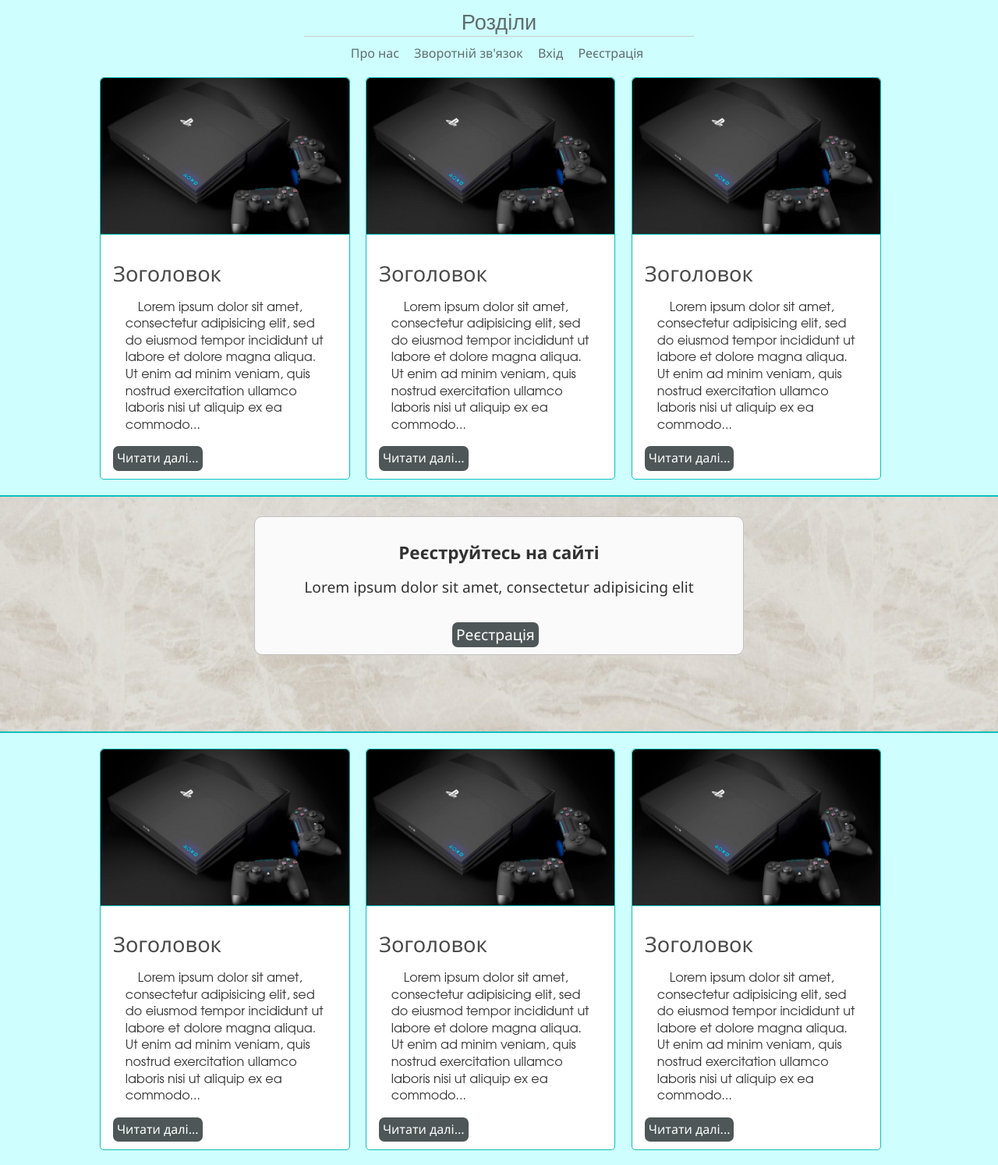
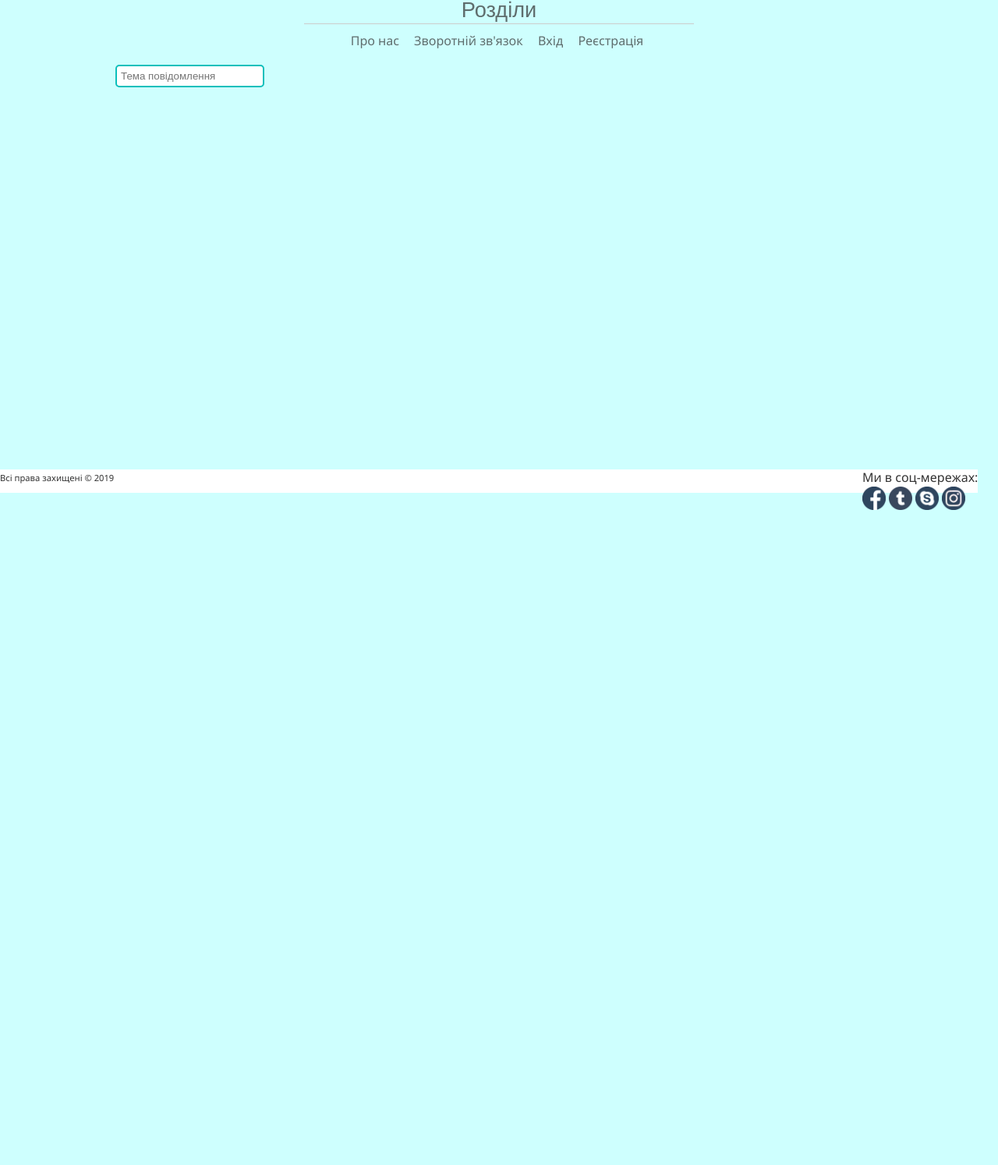
Before and after one commit to LeolazShepard/Test-Site, a plain HTML site: page www/index.html in a window 1280 px wide. Shown: the part 84-1578 px from the top of the page at 78% size. After the commit the page ends 800 px from the top, so only its background shows below. Drawn offline with Linux system fonts and the light colour scheme.

Commit message:
Made same changes and created new file

```diff
--- a/www/index.html
+++ b/www/index.html
@@ -30,104 +30,9 @@
 </center>
 <div id="wrapper">
 	<div id="articles">
-		<article>
-			<img src="image/article.jpg" alt="Plastation 5" title="Plastation 5">
-			<h2>Зоголовок</h2>
-			<p>Lorem ipsum dolor sit amet, consectetur adipisicing elit, sed do eiusmod
-			tempor incididunt ut labore et dolore magna aliqua. Ut enim ad minim veniam,
-			quis nostrud exercitation ullamco laboris nisi ut aliquip ex ea commodo...
-			</p>
-			<a href="articles.html">Читати далі...</a>
-		</article>
-		<article>
-			<img src="image/article.jpg" alt="Plastation 5" title="Plastation 5">
-			<h2>Зоголовок</h2>
-			<p>Lorem ipsum dolor sit amet, consectetur adipisicing elit, sed do eiusmod
-			tempor incididunt ut labore et dolore magna aliqua. Ut enim ad minim veniam,
-			quis nostrud exercitation ullamco laboris nisi ut aliquip ex ea commodo...
-			</p>
-			<a href="articles.html">Читати далі...</a>
-		</article>
-		<article>
-			<img src="image/article.jpg" alt="Plastation 5" title="Plastation 5">
-			<h2>Зоголовок</h2>
-			<p>Lorem ipsum dolor sit amet, consectetur adipisicing elit, sed do eiusmod
-			tempor incididunt ut labore et dolore magna aliqua. Ut enim ad minim veniam,
-			quis nostrud exercitation ullamco laboris nisi ut aliquip ex ea commodo...
-			</p>
-			<a href="articles.html">Читати далі...</a>
-		</article>
-	</div>
-	<div class="clear">
-	<div id="main_soc_block">
-		<center>
-		<div id="main_soc_block_in" ><h3>Реєструйтесь на сайті</h3>
-			<p>Lorem ipsum dolor sit amet, consectetur adipisicing elit</p>
-			<center>
-			<a href="reg.html">Реєстрація</a>
-			</center>
-		</div>
-		</center>
-	</div>
-	</div>
-	<div id="articles">
-		<article>
-			<img src="image/article.jpg" alt="Plastation 5" title="Plastation 5">
-			<h2>Зоголовок</h2>
-			<p>Lorem ipsum dolor sit amet, consectetur adipisicing elit, sed do eiusmod
-			tempor incididunt ut labore et dolore magna aliqua. Ut enim ad minim veniam,
-			quis nostrud exercitation ullamco laboris nisi ut aliquip ex ea commodo...
-			</p>
-			<a href="articles.html">Читати далі...</a>
-		</article>
-		<article>
-			<img src="image/article.jpg" alt="Plastation 5" title="Plastation 5">
-			<h2>Зоголовок</h2>
-			<p>Lorem ipsum dolor sit amet, consectetur adipisicing elit, sed do eiusmod
-			tempor incididunt ut labore et dolore magna aliqua. Ut enim ad minim veniam,
-			quis nostrud exercitation ullamco laboris nisi ut aliquip ex ea commodo...
-			</p>
-			<a href="articles.html">Читати далі...</a>
-		</article>
-		<article>
-			<img src="image/article.jpg" alt="Plastation 5" title="Plastation 5">
-			<h2>Зоголовок</h2>
-			<p>Lorem ipsum dolor sit amet, consectetur adipisicing elit, sed do eiusmod
-			tempor incididunt ut labore et dolore magna aliqua. Ut enim ad minim veniam,
-			quis nostrud exercitation ullamco laboris nisi ut aliquip ex ea commodo...
-			</p>
-			<a href="articles.html">Читати далі...</a>
-		</article>
-	</div>
-	<div class="clear"><br /></div>
-	<div id="articles">
-		<article>
-			<img src="image/article.jpg" alt="Plastation 5" title="Plastation 5">
-			<h2>Зоголовок</h2>
-			<p>Lorem ipsum dolor sit amet, consectetur adipisicing elit, sed do eiusmod
-			tempor incididunt ut labore et dolore magna aliqua. Ut enim ad minim veniam,
-			quis nostrud exercitation ullamco laboris nisi ut aliquip ex ea commodo...
-			</p>
-			<a href="articles.html">Читати далі...</a>
-		</article>
-		<article>
-			<img src="image/article.jpg" alt="Plastation 5" title="Plastation 5">
-			<h2>Зоголовок</h2>
-			<p>Lorem ipsum dolor sit amet, consectetur adipisicing elit, sed do eiusmod
-			tempor incididunt ut labore et dolore magna aliqua. Ut enim ad minim veniam,
-			quis nostrud exercitation ullamco laboris nisi ut aliquip ex ea commodo...
-			</p>
-			<a href="articles.html">Читати далі...</a>
-		</article>
-		<article>
-			<img src="image/article.jpg" alt="Plastation 5" title="Plastation 5">
-			<h2>Зоголовок</h2>
-			<p>Lorem ipsum dolor sit amet, consectetur adipisicing elit, sed do eiusmod
-			tempor incididunt ut labore et dolore magna aliqua. Ut enim ad minim veniam,
-			quis nostrud exercitation ullamco laboris nisi ut aliquip ex ea commodo...
-			</p>
-			<a href="articles.html">Читати далі...</a>
-		</article>
+		<form action="" method="post" class="form">
+			<input type="text" class="field" placeholder="Тема повідомлення" />
+		</form>
 	</div>
 </div>
 </div>
--- a/www/style/main.css
+++ b/www/style/main.css
@@ -81,7 +81,7 @@ hr{
 header, footer{
 width: 98%;
 background-color:#fff;
-min-height: 50px;
+min-height: 30px;
 float: left;
 }
 
@@ -92,8 +92,8 @@ padding: 1%;
 }
 #logo{
 	color:#5f6d6d;
-	font-size: 2em;
-	font-family: Comic Sans MS, sans-serif;
+	font-size: 2.4em;
+	font-family: Roboto,sans-serif;
 }
 .contact a{
 	color:#5f6d6d;
@@ -200,6 +200,7 @@ margin-left: 10%;
 #main_soc_block_in{
 	text-align: center;
 	padding: 1%;
+	padding-bottom: 3%;
 	min-height: 150px;
 	background-color: #fafafa;
 	border: 1px solid silver;
@@ -209,14 +210,15 @@ margin-left: 10%;
 }
 #main_soc_block_in a{
 	float: left;
-	padding: 5px;
-	padding: 5px;
+	padding: 10px;
 	background-color: #4E5657;
 	border-radius: 7px;
 	color: #fff;
 	margin-top: 15px;
-	margin-bottom: 15px;
-	margin-left: 40%;
+	margin-bottom: 30px;
+	margin-left: 43%;
+	font-size: 0.8em;
+	vertical-align: center;
 }
 /*Стилі для сторінки "Про нас"*/
 #about_us{
@@ -228,6 +230,8 @@ margin-left: 10%;
 	box-sizing: border-box;
 	padding: 1%;
 }
+/*Стилі для сторінки "Зворотній зв'язок"*/
+.form
 /*Стилі для футера*/
 footer{
 padding: 1%;
```
Also changed, not shown: www/feedback.html (added).
